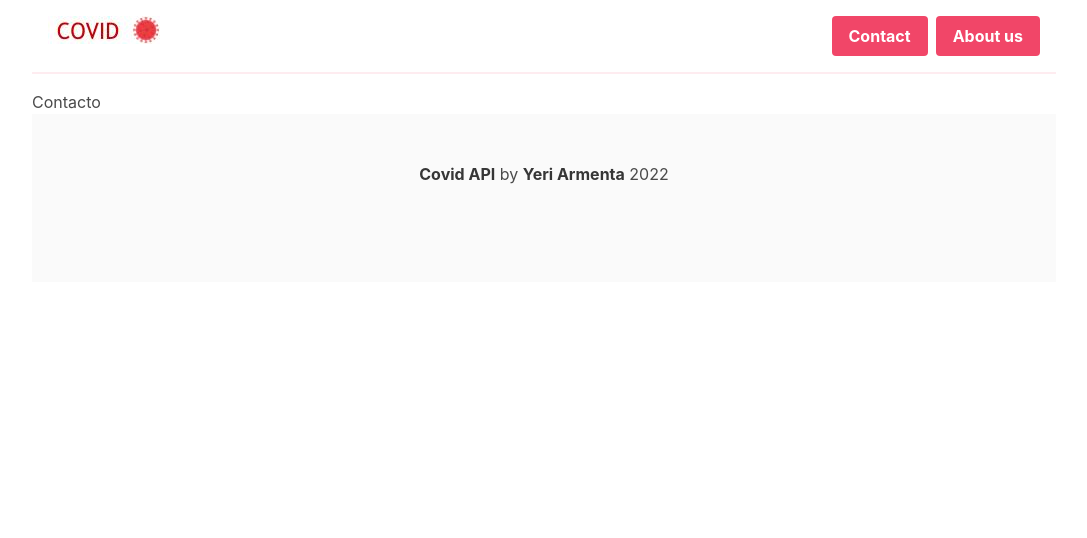
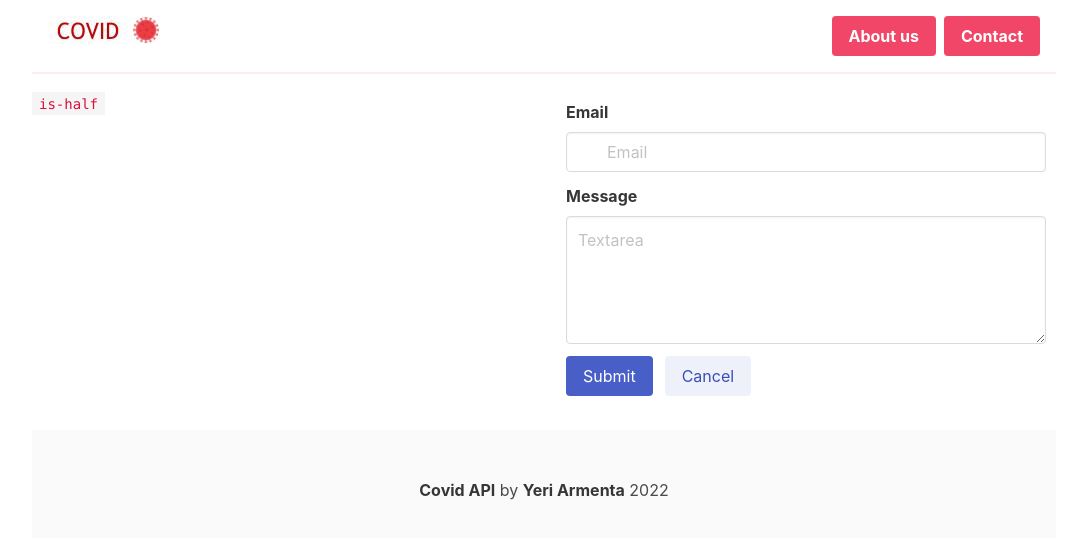
Before and after one commit to yearro/covid-api-project, a React (Create React App) app: page /contact in a window 1280 px wide. Shown: the top 538 px of the page, without its empty margins (96-1183 px from the left). Built offline with nearby package versions, Linux system fonts and the light colour scheme.

Commit message:
Contact page

```diff
--- /dev/null
+++ b/src/components/contactForm/contactForm.js
@@ -0,0 +1,74 @@
+import React, { useState } from 'react'
+import './contactForm.scss'
+import { ValidateEmail } from '../../utils'
+
+const ContactForm = () => {
+  const [email, setEmail] = useState('')
+  const [message, setMessage] = useState('')
+  const [showForm, setShowForm] = useState(true)
+  const handlerEmail = (event) => setEmail(event.target.value)
+  const handlerMessage = (event) => setMessage(event.target.value)
+
+  const handlerCancel = () => {
+    setMessage('')
+    setEmail('')
+  }
+  const handlerSubmit = () => {
+    if(ValidateEmail(email) && message.length > 20) {
+      setShowForm(false)
+    }
+  }
+  const handlerShowForm = () => {
+    setShowForm(!showForm)
+  }
+  return(
+    <> {
+      showForm ?
+        <div className='contact-container'>
+          <div className='field'>
+            <label className='label'>Email</label>
+            <div className='control has-icons-left has-icons-right'>
+              <input
+                className='input'
+                type='email'
+                placeholder='Email'
+                onChange={handlerEmail}
+                value={email}
+              />
+            </div>
+          </div>
+          <div className='field'>
+            <label className='label'>Message</label>
+            <div className='control'>
+              <textarea
+                className='textarea'
+                placeholder='Textarea'
+                onChange={handlerMessage}
+                value={message}
+              ></textarea>
+            </div>
+          </div>
+          <div className='field is-grouped'>
+            <div className='control'>
+              <button className='button is-link' onClick={handlerSubmit}>Submit</button>
+            </div>
+            <div className='control'>
+              <button className='button is-link is-light' onClick={handlerCancel}>Cancel</button>
+            </div>
+          </div>
+        </div> :
+        <article className='message is-success'>
+          <div className='message-header'>
+            <p>Success</p>
+            <button className='delete' aria-label='delete' onClick={handlerShowForm}></button>
+          </div>
+          <div className='message-body'>
+            We received your information and we will contact you soon
+          </div>
+        </article>
+      }
+    </>
+  )
+}
+
+export default ContactForm
--- /dev/null
+++ b/src/components/contactForm/contactForm.scss
@@ -0,0 +1,3 @@
+.contact-container {
+  padding: 10px;
+}
--- a/src/components/header/header.js
+++ b/src/components/header/header.js
@@ -11,11 +11,11 @@ const Header = () => (
       </div>
       <div>
         <div className='buttons'>
+         <Link to="/aboutUs" className="button is-danger">
+            <strong>About us</strong>
+          </Link>
           <Link to="/contact" className="button is-danger">
             <strong>Contact</strong>
-          </Link>
-          <Link to="/aboutUs" className="button is-danger">
-            <strong>About us</strong>
           </Link>
         </div>
       </div>
--- a/src/pages/404.js
+++ b/src/pages/404.js
@@ -6,7 +6,7 @@ const NotFound = () => {
       <div className='message-body'>
       <h2 className='title is-2'>We are sorry ! ! !</h2>
       <h3 className='title is-3'>We can't find what you are looking for</h3>
-      <img src={dogImage} alt='Not found image' width='400px' height='400px'/>
+      <img src={dogImage} alt='Not found' width='400px' height='400px'/>
       </div>
     </article>
   )
--- a/src/pages/AboutUs.js
+++ b/src/pages/AboutUs.js
@@ -1,7 +1,14 @@
-import React from "react";
+import React from 'react';
 const AboutUs = () => (
-  <div>
-    Sobre nosotros
+  <div className='columns'>
+    <div className='column is-half'>
+      <p className='bd-notification is-primary'>
+        <code className='html'>is-half</code>
+      </p>
+    </div>
+    <div className='column is-half'>
+
+    </div>
   </div>
 )
 
--- a/src/pages/Contact.js
+++ b/src/pages/Contact.js
@@ -1,7 +1,15 @@
-import React from "react";
+import React from 'react';
+import ContactForm from '../components/contactForm/contactForm';
 const Contact = () => (
-  <div>
-    Contacto
+  <div className='columns'>
+    <div className='column is-half'>
+      <p className='bd-notification is-primary'>
+        <code className='html'>is-half</code>
+      </p>
+    </div>
+    <div className='column is-half'>
+      <ContactForm />
+    </div>
   </div>
 )
 
--- /dev/null
+++ b/src/utils.js
@@ -0,0 +1 @@
+export const ValidateEmail = (email) => /^[a-zA-Z0-9._-]+@[a-zA-Z0-9.-]+\.[a-zA-Z]{2,4}$/.test(email)
```
